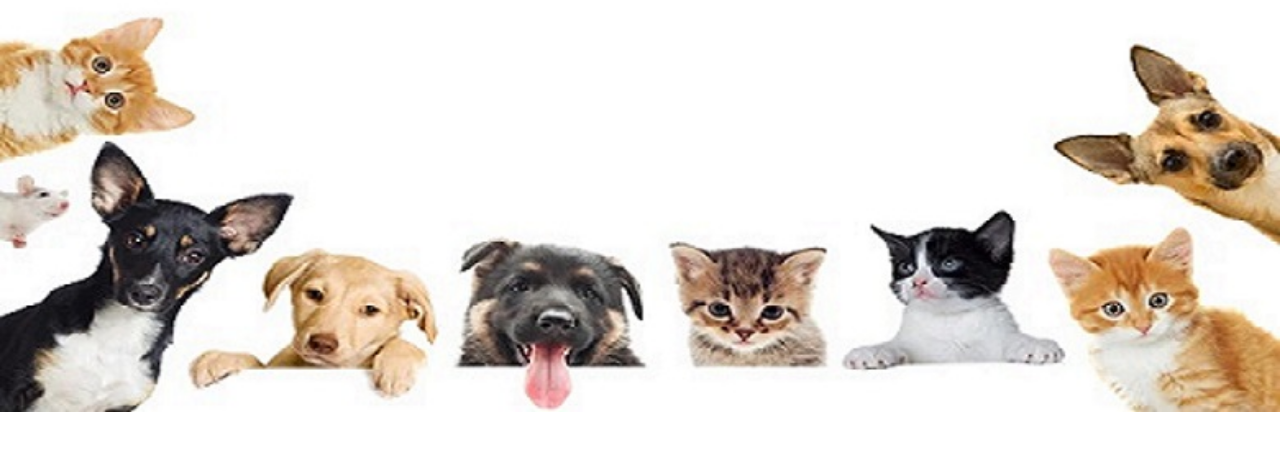
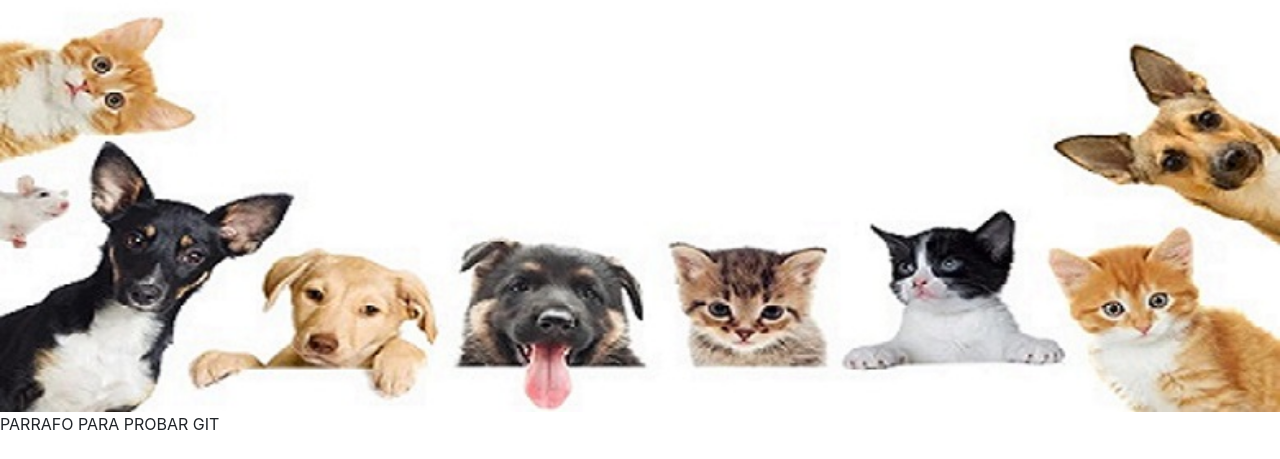
Before and after one commit to Destinycod/mi_repositorio, a website: page index.html in a window 1280 px wide. Shown: the part 296-755 px from the top of the page. Drawn offline with nearby package versions, Linux system fonts and the light colour scheme.

Commit message:
añadi un parrafo al index

```diff
--- a/index.html
+++ b/index.html
@@ -101,6 +101,7 @@
     </div>
   </div>
   <!-- Medios de pago -->
+  <p>PARRAFO PARA PROBAR GIT</p>
   <div class="container medioDePago">
     <div data-aos="fade-up">
       <div class="row">
```
